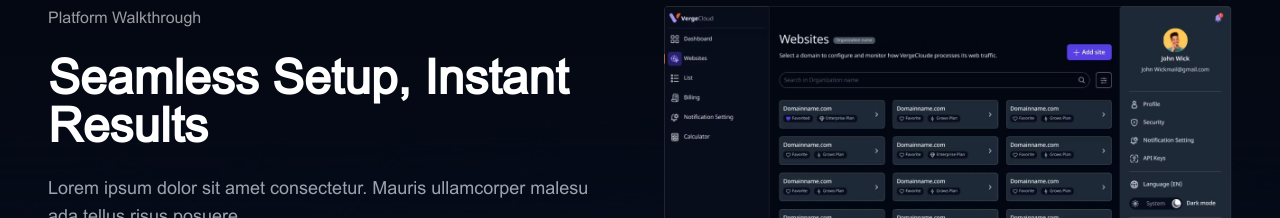
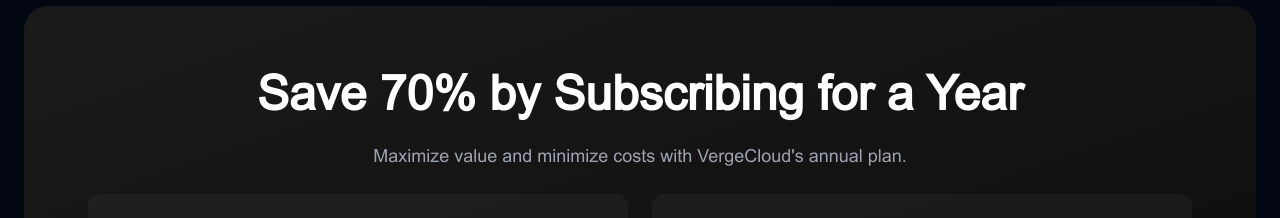
Before and after one commit to varunpandey0502/vergecloud-dark, a Next.js app: page / in a window 1280 px wide. Shown: the part 734-952 px from the top of the page. Built offline with nearby package versions, Linux system fonts and the light colour scheme.

Commit message:
fix: fix vercel issue with lottie files

```diff
--- a/app/page.tsx
+++ b/app/page.tsx
@@ -10,7 +10,7 @@
     <main>
       <Navbar />
       <Hero />
-      {/* <SubscriptionSavings /> */}
+      <SubscriptionSavings />
       <PlatformWalkthrough />
       <GlobalNetwork />
       <WhyChoose />
--- a/components/subscription-savings.tsx
+++ b/components/subscription-savings.tsx
@@ -1,7 +1,9 @@
 "use client";
 
 import { Button } from "./ui/button";
-import Lottie from "lottie-react";
+import dynamic from "next/dynamic";
+
+const Lottie = dynamic(() => import("lottie-react"), { ssr: false });
 import checkAnimation from "@/lottie/check.json";
 
 export default function SubscriptionSavings() {
```
